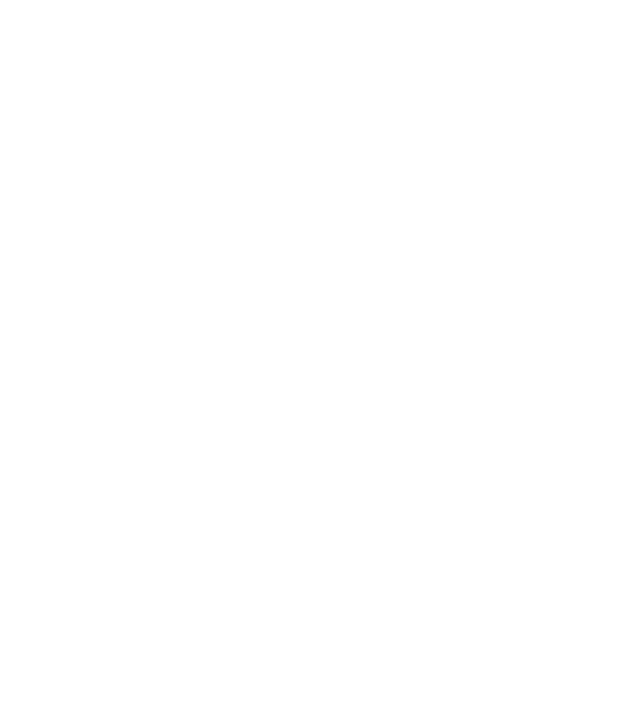
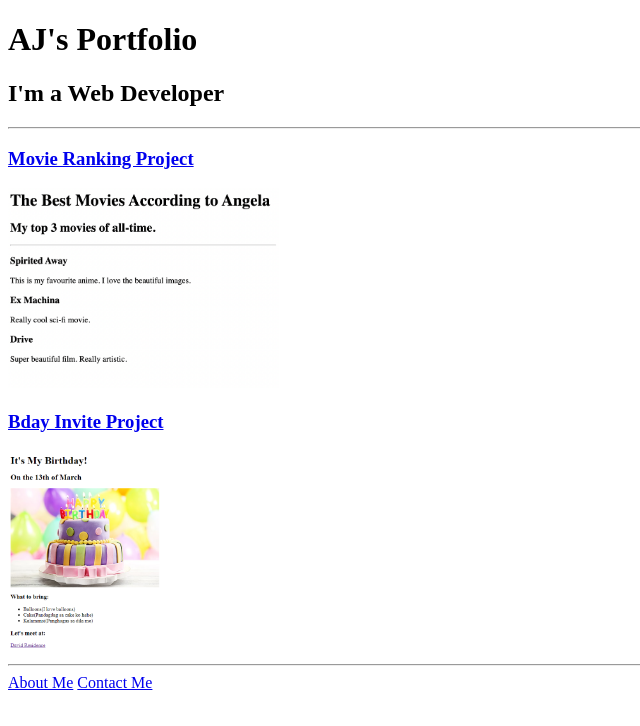
Before and after one commit to tm2222223333/html-portfolio, a plain HTML site: page index.html in a window 1280 px wide. Shown: the whole page, without its empty margins (0-640 px from the left). Drawn offline with Linux system fonts and the light colour scheme.

Commit message:
Add files via upload

```diff
--- a/index.html
+++ b/index.html
@@ -1,3 +1,30 @@
+<!DOCTYPE html>
+<html lang="en">
+<head>
+    <meta charset="UTF-8">
+    <meta name="viewport" content="width=device-width, initial-scale=1.0">
+    <title>AJ's Portofolio</title>
+</head>
+<body>
+    <h1>AJ's Portfolio</h1>
+    <h2>I'm a Web Developer</h2>
+    <hr>
+    <!-- This is for Movie Ranking -->
+   <h3><a href="./public/movieko.html">Movie Ranking Project</a></h3>
+   <a href="./public/movieko.html"> <img src="./assets/images/movie-ranking.png" height="200" alt="Movie Ranking">
+
+   <!-- This is for Bday Invite -->
+   <h3><a href="./public/mybday.html">Bday Invite Project</a></h3>
+   <a href="./public/mybday.html"> <img src="./assets/images/myinvite.png" height="200" alt="Birthday invite">
+
+   <hr>
+
+   <!-- This is for About me and contact -->
+<a href="./public/about.html">About Me</a>
+<a href="./public/contact.html">Contact Me</a>
+
+</body>
+</html>
 <!-- TODO 1: Create the HTML Boilerplate -->
 
 <!-- TODO 2: Add Your previous projects' HTML into the public folder -->
```
